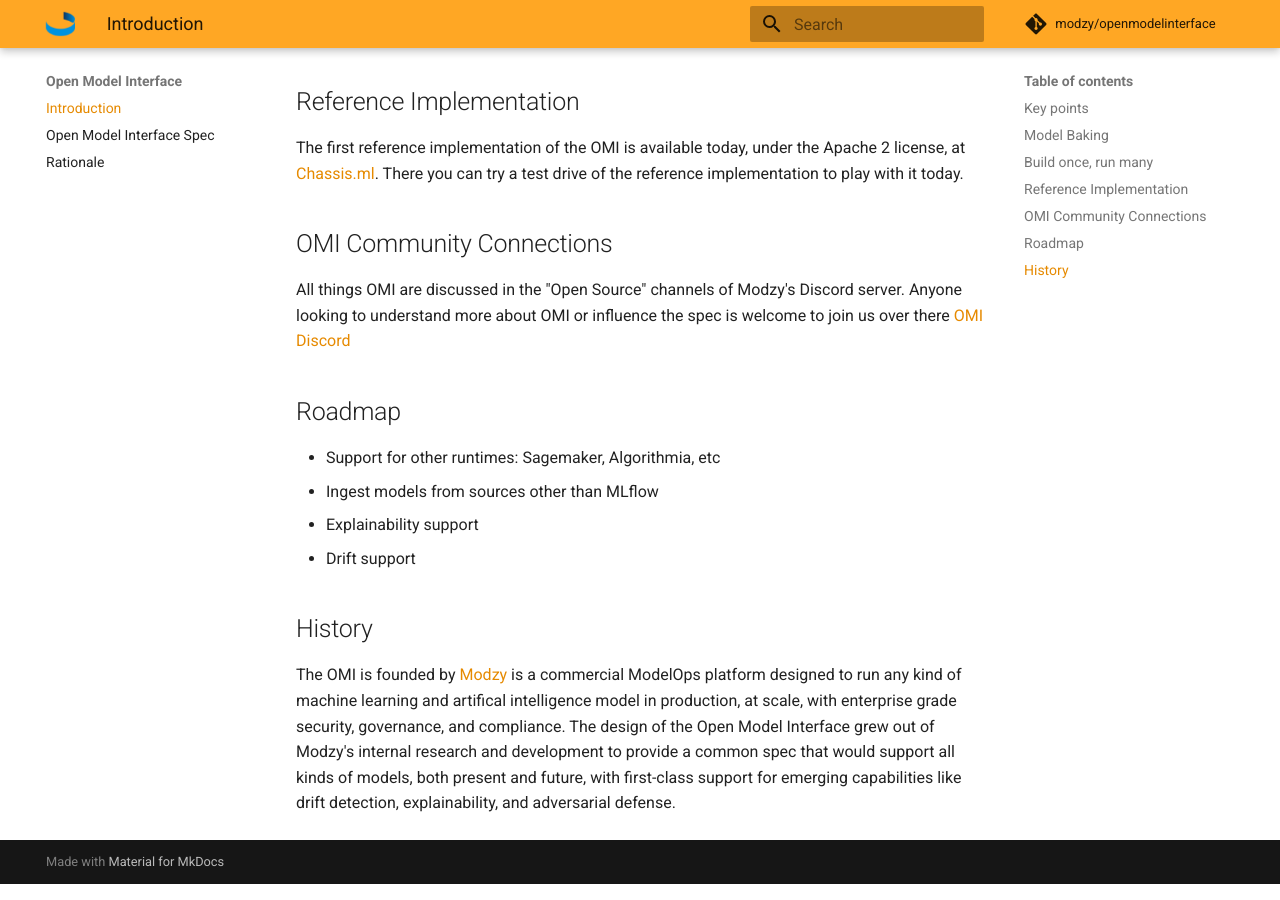
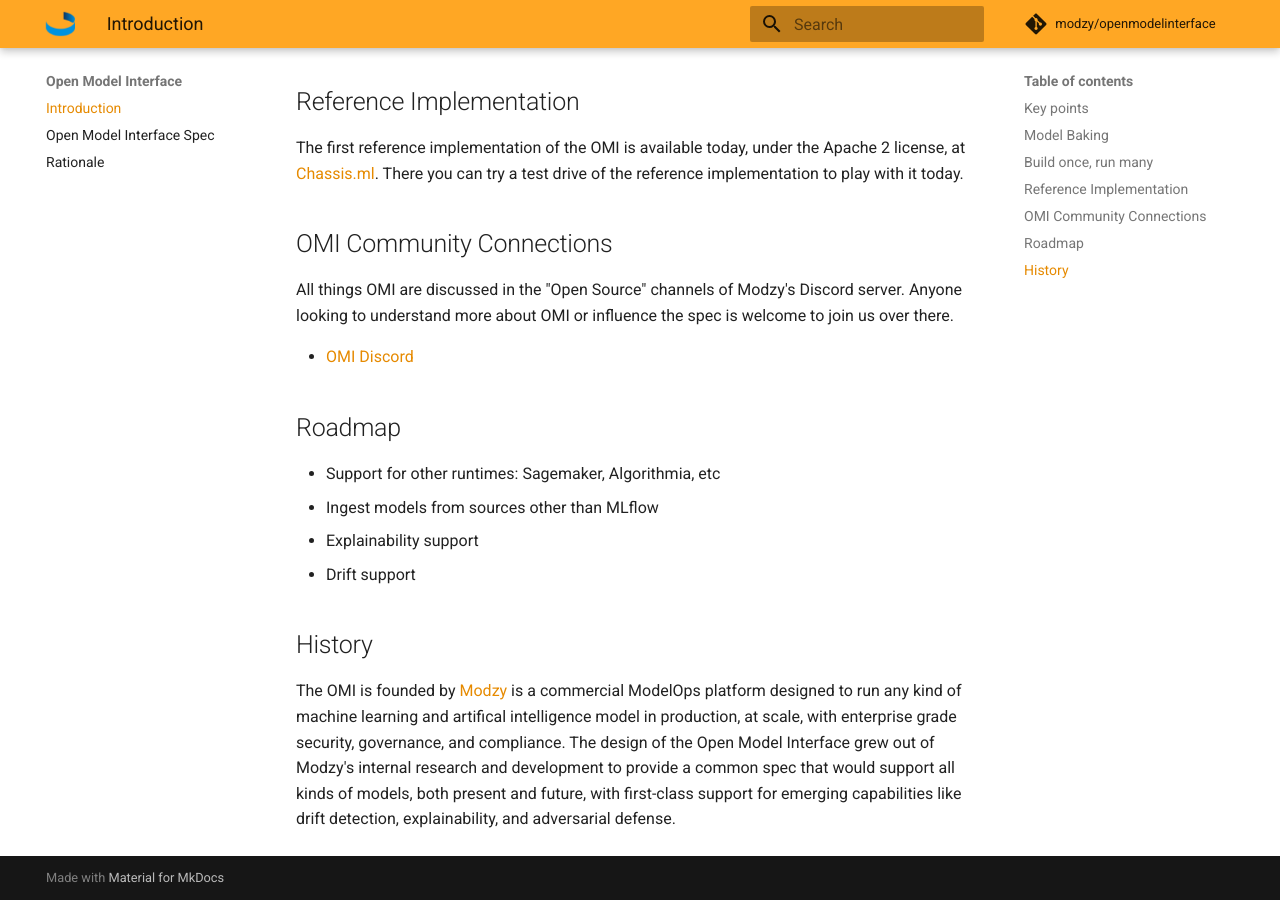
Before and after one commit to chassisml/openmodelinterface, an MkDocs documentation site: the page built from docs/index.md, in a window 1280 px wide and 900 px high, scrolled down 1250 px. Built offline with MkDocs 1.6.1 and Material for MkDocs 9.7.7, drawn with Linux system fonts in a browser that asks for light colours; comment, search, counter and statistics services are not loaded.

Commit message:
Updated formating

```diff
--- a/docs/index.md
+++ b/docs/index.md
@@ -39,7 +39,9 @@
 
 ## OMI Community Connections
 
-All things OMI are discussed in the "Open Source" channels of Modzy's Discord server. Anyone looking to understand more about OMI or influence the spec is welcome to join us over there [OMI Discord](https://www2.modzy.com/modzy-discord-OMI)
+All things OMI are discussed in the "Open Source" channels of Modzy's Discord server. Anyone looking to understand more about OMI or influence the spec is welcome to join us over there.
+
+* [OMI Discord](https://www2.modzy.com/modzy-discord-OMI)
 
 ## Roadmap
 
```
